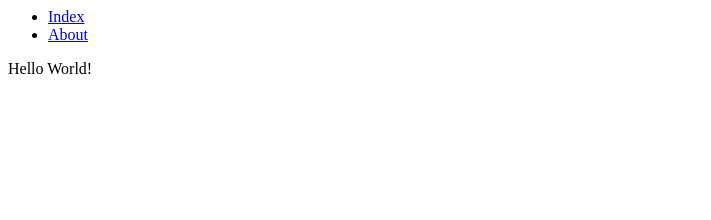
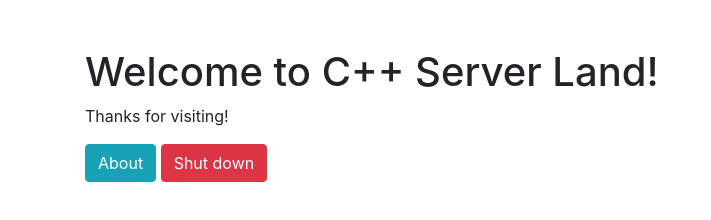
Before and after one commit to thomasmaloney-wk/webserver, a plain HTML site: page web/index.html in a window 1280 px wide. Shown: the whole page, without its empty margins (0-711 px from the left). Drawn offline with nearby package versions, Linux system fonts and the light colour scheme.

Commit message:
added bootstrap to html because web design hard lol

```diff
--- a/web/index.html
+++ b/web/index.html
@@ -1,12 +1,20 @@
+<!DOCTYPE html>
 <html>
-    <head>
-        <title>Homepage</title>
-    </head>
-    <body>
-        <ul>
-            <li><a href="/">Index</a></li>
-            <li><a href="/About">About</a></li>
-        </ul>
-        <p>Hello World!</p>
-    </body>
+  <head>
+    <title>Homepage</title>
+    <!-- Bootstrap CSS -->
+    <link rel="stylesheet" href="https://stackpath.bootstrapcdn.com/bootstrap/4.3.1/css/bootstrap.min.css" integrity="sha384-ggOyR0iXCbMQv3Xipma34MD+dH/1fQ784/j6cY/iJTQUOhcWr7x9JvoRxT2MZw1T" crossorigin="anonymous">
+  </head>
+  <body>
+    <div class="container mt-5">
+      <h1>Welcome to C++ Server Land!</h1>
+      <p>Thanks for visiting!</p>
+      <a href="/About" class="btn btn-info">About</a>
+      <a href="/Shutdown" class="btn btn-danger">Shut down</a>
+    </div>
+    <!-- Bootstrap JS -->
+    <script src="https://code.jquery.com/jquery-3.3.1.slim.min.js" integrity="sha384-q8i/X+965DzO0rT7abK41JStQIAqVgRVzpbzo5smXKp4YfRvH+8abtTE1Pi6jizo" crossorigin="anonymous"></script>
+    <script src="https://cdn.jsdelivr.net/npm/@popperjs/core@2.10.1/dist/umd/popper.min.js" integrity="sha384-+dyssYRojhYFvSZfX9z+HiwjKMk2Q3qRYhSIaOjwNy+ObY8tAK4SLt0/x0Q9NhUN" crossorigin="anonymous"></script>
+    <script src="https://stackpath.bootstrapcdn.com/bootstrap/4.3.1/js/bootstrap.min.js" integrity="sha384-JjSmVgyd0p3pXB1rRibZUAYoIIy6OrQ6VrjIEaFf/nJGzIxFDsf4x0xIM+B07jRM" crossorigin="anonymous"></script>
+  </body>
 </html>
```
Also changed, not shown: web/about.html (+14 -7 lines).
